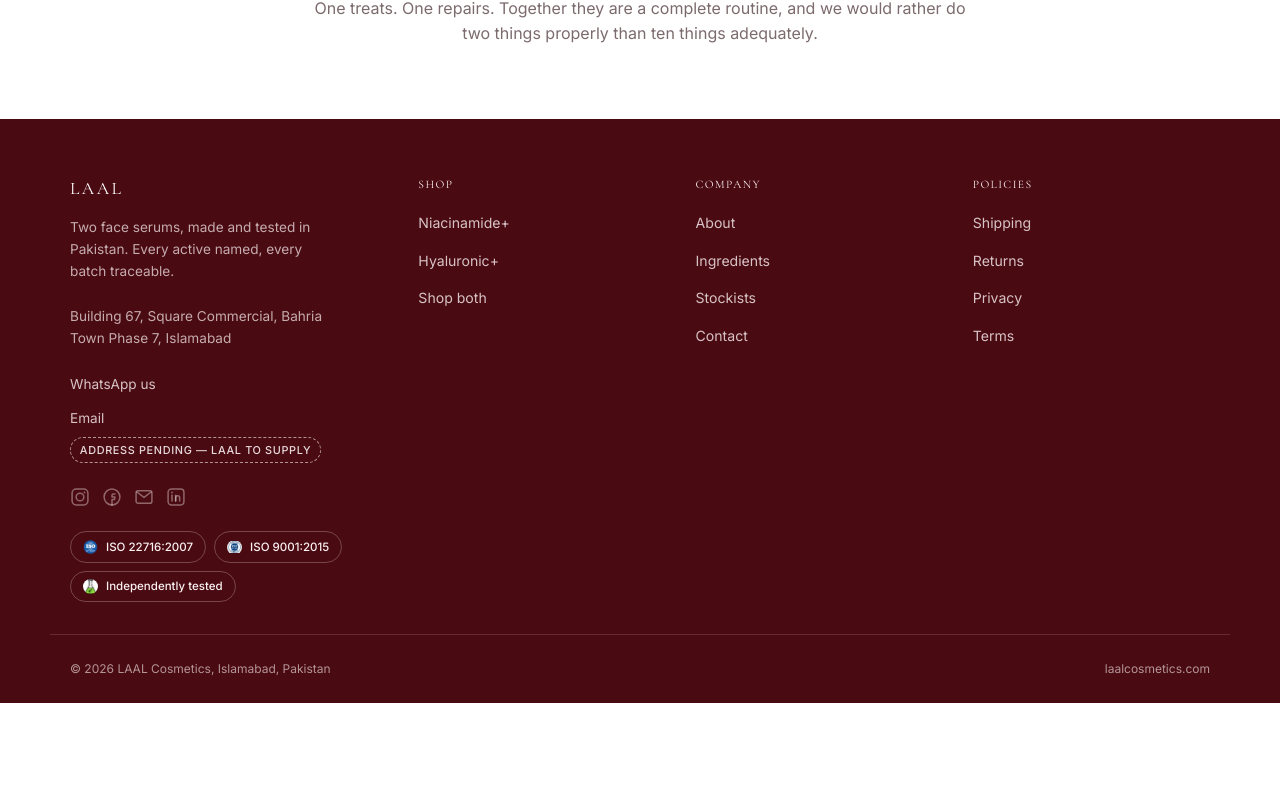
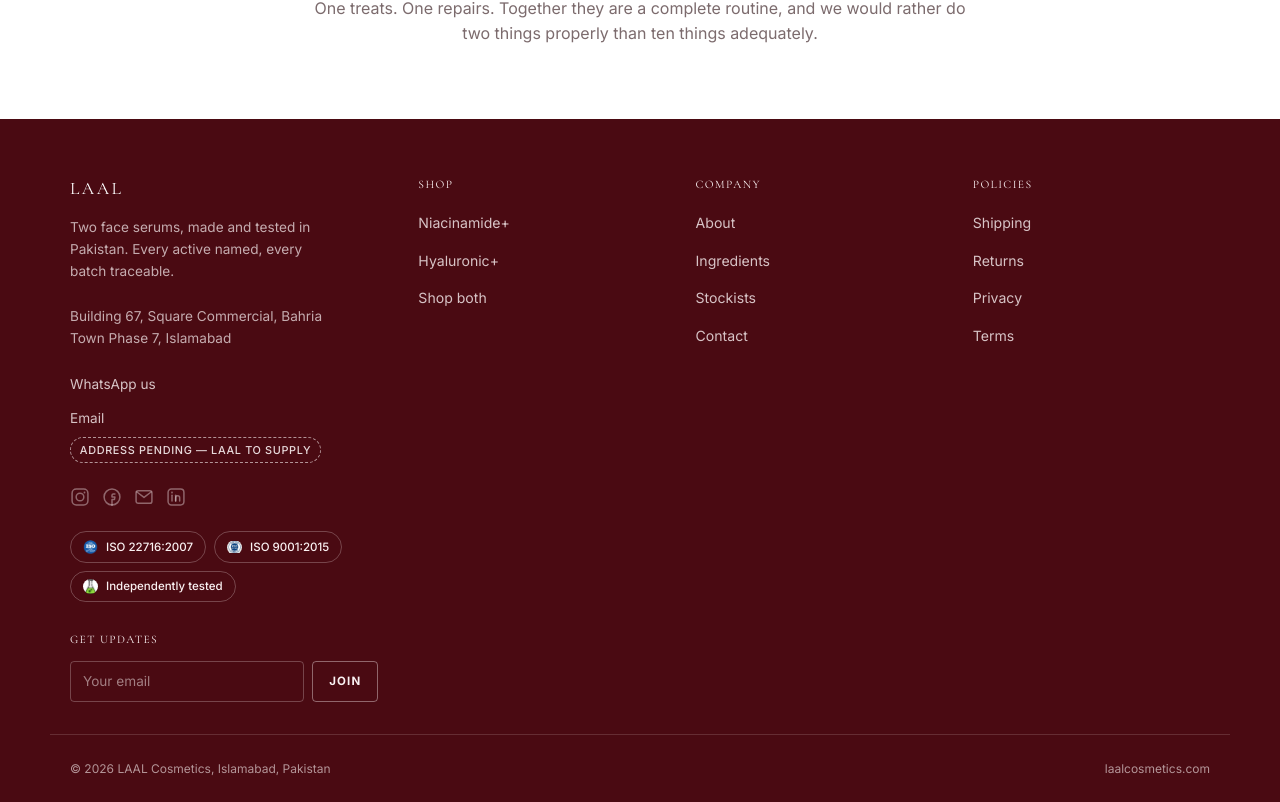
Before and after one commit to aitazazahsan01/laal_cosmetics, a Next.js app: page / in a window 1280 px wide. Shown: the part 2437-3239 px from the top of the page. Before the commit the page ends 3140 px from the top, so only its background shows below. Built offline with nearby package versions, Linux system fonts and the light colour scheme; no server answers; the database is empty.

Commit message:
Add footer newsletter signup
New NewsletterSubscriber table + server action (same honeypot and
rate-limit pattern as the contact/stockist forms). Stores the address
now; sends nothing until Resend is configured, same wired-but-inert
pattern as the rest of Phase 5.

```diff
--- /dev/null
+++ b/app/actions/newsletter.ts
@@ -0,0 +1,65 @@
+"use server";
+
+import { prisma } from "@/lib/prisma";
+import { checkRateLimit, getClientIp } from "@/lib/rateLimit";
+
+/**
+ * Footer newsletter signup.
+ *
+ * Same honeypot + rate-limit shape as the contact/stockist forms (see app/actions/contact.ts).
+ * A repeat signup from the same email is upserted rather than treated as an error — success
+ * either way avoids revealing whether an address was already on the list.
+ */
+
+export type NewsletterFormState = {
+  status: "idle" | "error" | "success";
+  message: string | null;
+};
+
+export const initialNewsletterState: NewsletterFormState = {
+  status: "idle",
+  message: null,
+};
+
+export async function subscribeToNewsletterAction(
+  _prevState: NewsletterFormState,
+  formData: FormData,
+): Promise<NewsletterFormState> {
+  // Honeypot: same convention as the contact/stockist forms — a hidden field a real visitor
+  // never fills. Pretend success without persisting anything.
+  if (String(formData.get("company_website") ?? "").trim()) {
+    return { status: "success", message: "You're on the list." };
+  }
+
+  const ip = await getClientIp();
+  const { allowed } = await checkRateLimit(`newsletter:ip:${ip}`, {
+    max: 5,
+    windowMs: 60 * 60 * 1000,
+  });
+  if (!allowed) {
+    return {
+      status: "error",
+      message: "Too many attempts from this connection — please try again later.",
+    };
+  }
+
+  const email = String(formData.get("email") ?? "").trim();
+  if (!/^[^\s@]+@[^\s@]+\.[^\s@]+$/.test(email)) {
+    return { status: "error", message: "Enter a valid email address." };
+  }
+
+  try {
+    await prisma.newsletterSubscriber.upsert({
+      where: { email },
+      update: {},
+      create: { email },
+    });
+    return { status: "success", message: "You're on the list." };
+  } catch (error) {
+    console.error("[newsletter] could not save subscriber:", error);
+    return {
+      status: "error",
+      message: "Something went wrong. Please try again.",
+    };
+  }
+}
--- a/components/layout/Footer.tsx
+++ b/components/layout/Footer.tsx
@@ -11,6 +11,7 @@
   WHATSAPP_CONFIGURED,
   WHATSAPP_URL,
 } from "@/lib/config";
+import { NewsletterForm } from "@/components/layout/NewsletterForm";
 import { PendingNote } from "@/components/ui/PendingNote";
 import { CERTIFICATION_FACTS, TrustBadge } from "@/components/ui/TrustBadge";
 
@@ -101,6 +102,13 @@
                 variant="chip"
               />
             ))}
+          </div>
+
+          <div className="mt-7">
+            <h4 className="mb-3 text-[0.72rem] uppercase tracking-[0.12em] text-blush">
+              Get updates
+            </h4>
+            <NewsletterForm />
           </div>
         </div>
 
--- /dev/null
+++ b/components/layout/NewsletterForm.tsx
@@ -0,0 +1,73 @@
+"use client";
+
+import { useActionState } from "react";
+
+import {
+  initialNewsletterState,
+  subscribeToNewsletterAction,
+} from "@/app/actions/newsletter";
+
+/**
+ * Footer email capture. Stores the address now (NewsletterSubscriber); sends nothing until
+ * Resend is configured, same "wired but inert" pattern as the rest of Phase 5.
+ */
+export function NewsletterForm() {
+  const [state, formAction, pending] = useActionState(
+    subscribeToNewsletterAction,
+    initialNewsletterState,
+  );
+
+  if (state.status === "success") {
+    return (
+      <p role="status" className="text-[0.85rem] text-blush/80">
+        {state.message}
+      </p>
+    );
+  }
+
+  return (
+    <form action={formAction}>
+      {/* Honeypot — same convention as ContactForm/StockistForm. */}
+      <div className="hidden" aria-hidden="true">
+        <label htmlFor="newsletter-company-website">Company website</label>
+        <input
+          id="newsletter-company-website"
+          name="company_website"
+          type="text"
+          tabIndex={-1}
+          autoComplete="off"
+        />
+      </div>
+
+      <div className="flex gap-2">
+        <label htmlFor="newsletter-email" className="sr-only">
+          Email address
+        </label>
+        <input
+          id="newsletter-email"
+          name="email"
+          type="email"
+          placeholder="Your email"
+          required
+          autoComplete="email"
+          className="min-w-0 flex-1 rounded border border-blush/25 bg-transparent px-3 py-[0.55rem] text-[0.85rem] text-blush placeholder:text-blush/50 focus:border-blush focus:outline-none"
+        />
+        <button
+          type="submit"
+          disabled={pending}
+          className="flex-none rounded border border-blush/40 px-4 py-[0.55rem] text-[0.72rem] font-bold uppercase tracking-nav text-blush hover:bg-blush hover:text-oxblood disabled:opacity-60"
+        >
+          {pending ? "..." : "Join"}
+        </button>
+      </div>
+
+      {state.status === "error" && state.message ? (
+        <p role="alert" className="mt-2 text-[0.78rem] text-blush/70">
+          {state.message}
+        </p>
+      ) : null}
+    </form>
+  );
+}
+
+export default NewsletterForm;
```
Also changed, not shown: 1 other file (tests, documents, lock files or other folders).
